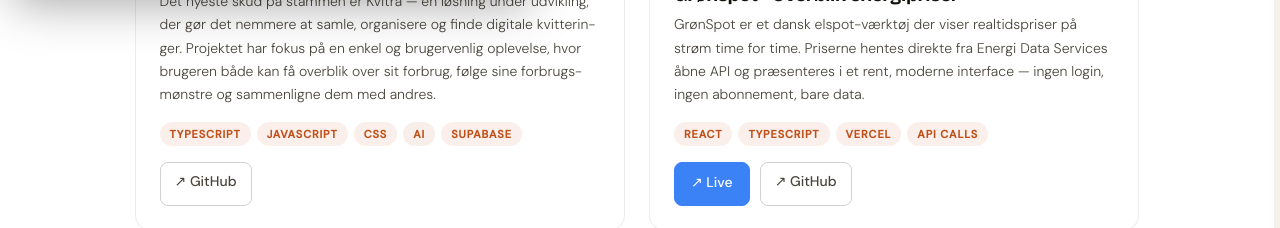
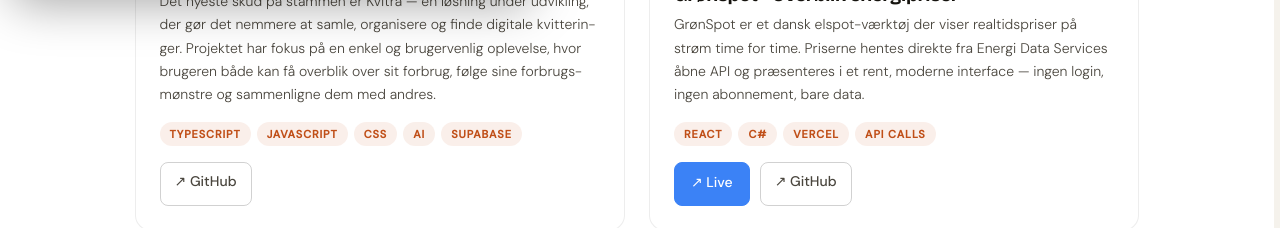
Before and after one commit to Bilmpz/oliverlobel2.0, a React (Vite) app: page /portfolio in a window 1280 px wide. Shown: the part 800-1028 px from the top of the page. Built offline with nearby package versions, Linux system fonts and the light colour scheme.

Commit message:
Update Portfolio.jsx

```diff
--- a/src/pages/Portfolio.jsx
+++ b/src/pages/Portfolio.jsx
@@ -19,7 +19,7 @@
     date: '15 april 2026',
     title: 'Grønspot - Overblik energipriser',
     desc: 'GrønSpot er et dansk elspot-værktøj der viser realtidspriser på strøm time for time. Priserne hentes direkte fra Energi Data Services åbne API og præsenteres i et rent, moderne interface — ingen login, ingen abonnement, bare data.',
-    tags: ['React', 'Typescript', 'Vercel', 'Api Calls'],
+    tags: ['React', 'C#', 'Vercel', 'Api Calls'],
     links: [
       { href: 'https://gr-nspot.vercel.app/today', label: '↗ Live', primary: true },
       { href: 'https://github.com/Bilmpz/Gr-nspot', label: '↗ GitHub', primary: false },
```
